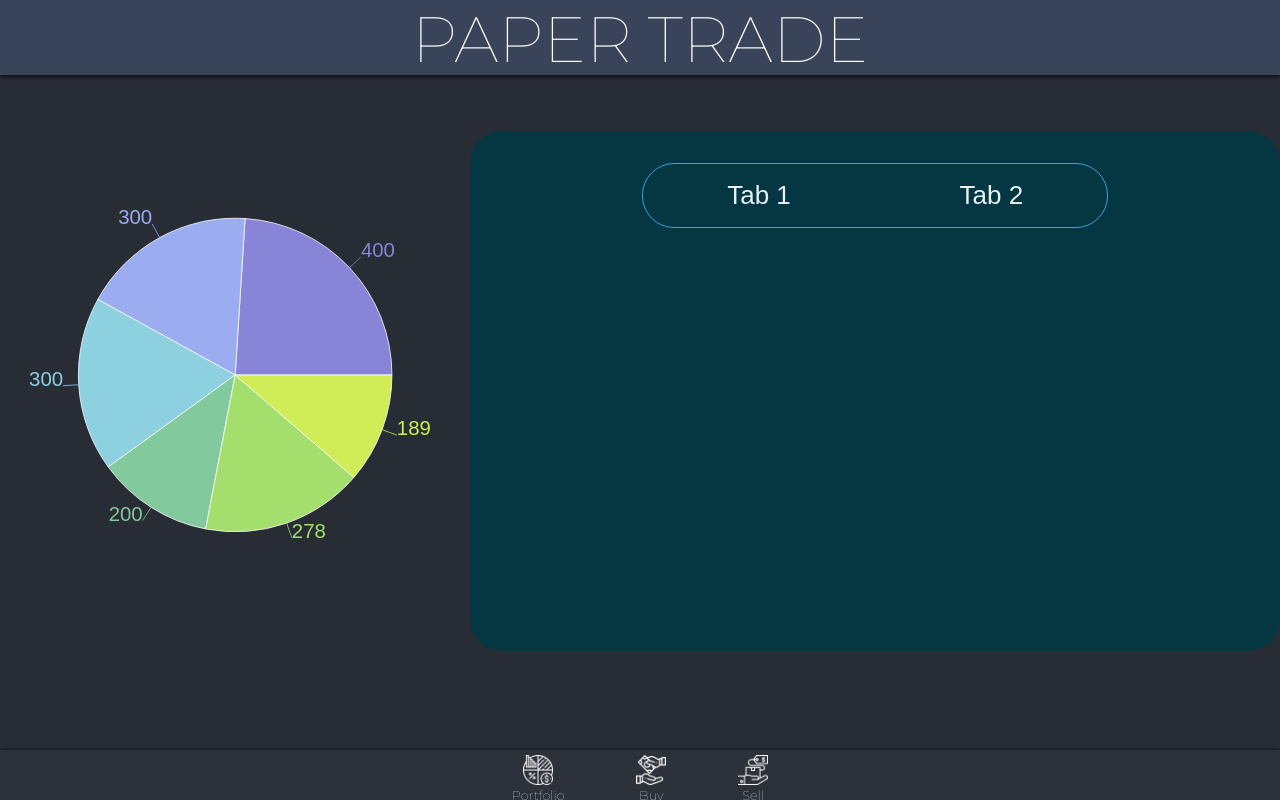
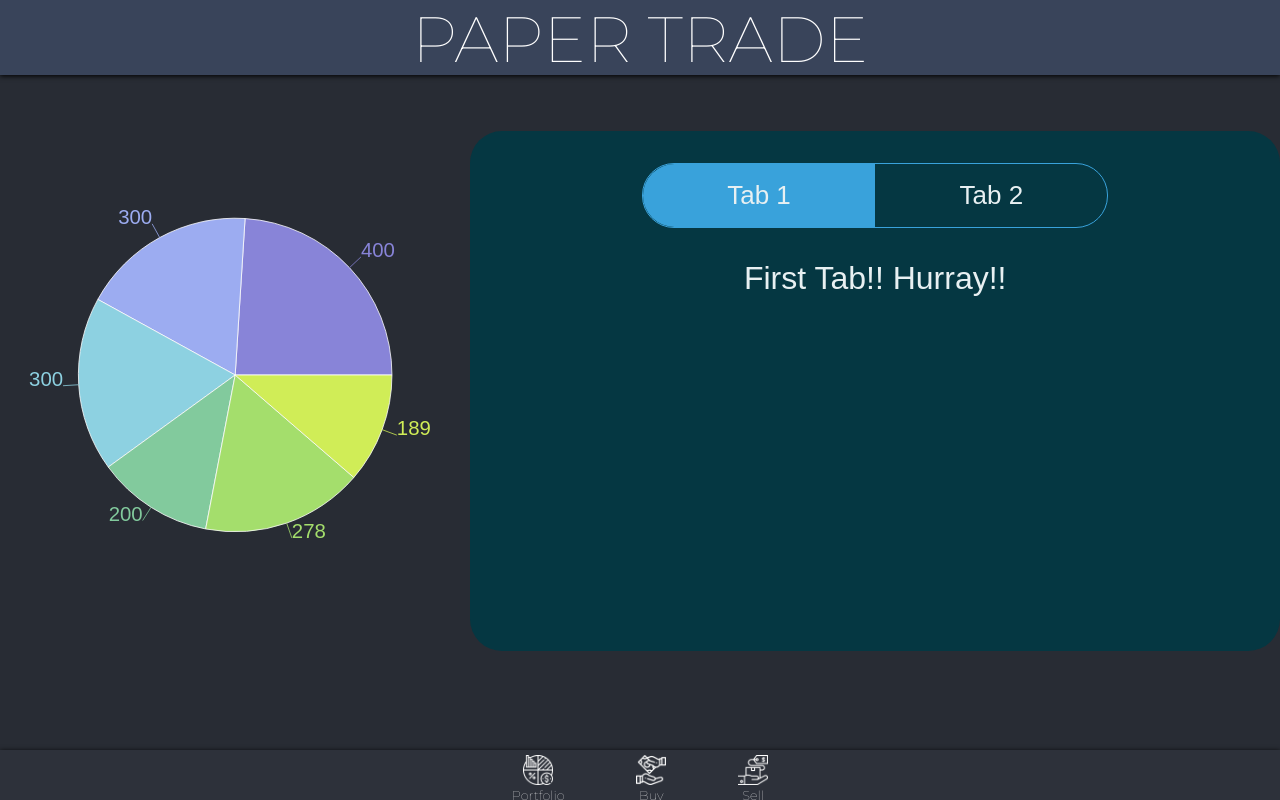
Before and after one commit to ivanleongwm/paper-trading, a React (Create React App) app: page / in a window 1280 px wide. Built offline with nearby package versions, Linux system fonts and the light colour scheme.

Commit message:
tabs component added with swaping tab functionality

```diff
--- a/src/views/Portfolio/Tabs/Tabs.js
+++ b/src/views/Portfolio/Tabs/Tabs.js
@@ -1,15 +1,40 @@
+import React, { useState } from "react";
+import FirstTab from './AllTabs/FirstTab'
+import SecondTab from './AllTabs/SecondTab'
 import './Tabs.css'
 
 export default function Tabs() {
+    const [activeTab, setActiveTab] = useState("tab1");
+
+    //  Functions to handle Tab Switching
+    const handleTab1 = () => {
+        // update the state to tab1
+        setActiveTab("tab1");
+    };
+    const handleTab2 = () => {
+        // update the state to tab2
+        setActiveTab("tab2");
+    };
+
     return (
         <div className="Tabs">
             {/* Tab nav */}
             <ul className="nav">
-                <li>Tab 1</li>
-                <li>Tab 2</li>
+                <li
+                    className={activeTab === "tab1" ? "active" : ""}
+                    onClick={handleTab1}
+                >
+                    Tab 1
+                </li>
+                <li
+                    className={activeTab === "tab2" ? "active" : ""}
+                    onClick={handleTab2}
+                >
+                    Tab 2
+                </li>
             </ul>
             <div className="outlet">
-                {/* content will be shown here */}
+                {activeTab === "tab1" ? <FirstTab /> : <SecondTab />}
             </div>
         </div>
     )
```
